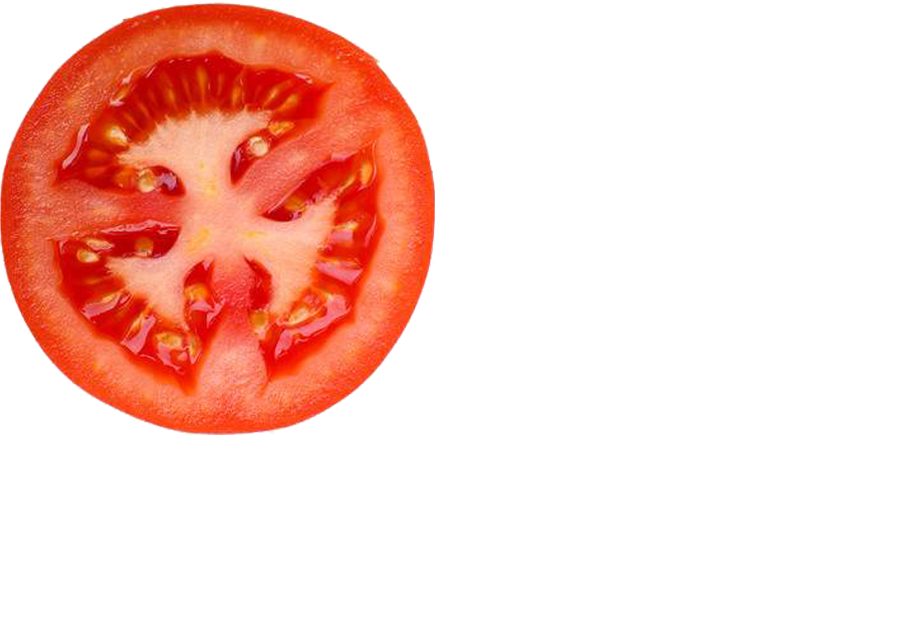
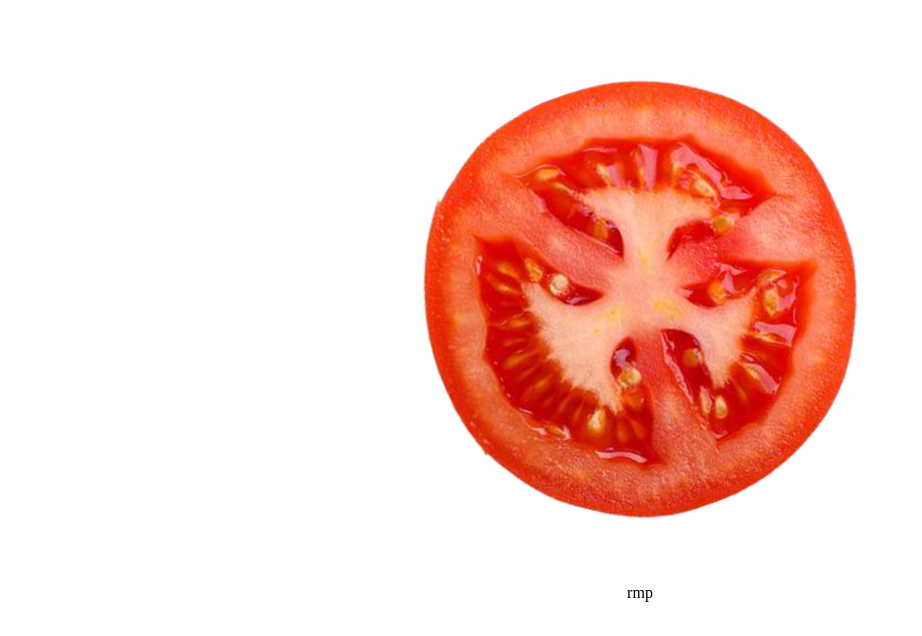
Before and after one commit to Vuurvos1/tomatoSpinner, a plain HTML site: page index.html in a window 1280 px wide. Shown: the whole page, without its empty margins (0-922 px from the left). Drawn offline with Linux system fonts and the light colour scheme.

Commit message:
making the tomato spinni

```diff
--- a/css/style.css
+++ b/css/style.css
@@ -2,3 +2,27 @@
     margin: 0;
     padding: 0;
 }
+
+main {
+    box-sizing: border-box;
+    width: 100vw;
+    padding: 0 1rem;
+    margin: 5rem auto;
+
+    text-align: center;
+}
+
+#tomatoContainer {
+    width: fit-content;
+    margin: 0 auto 4rem auto;
+    user-select: none;
+}
+
+#tomato {
+    pointer-events: none;
+
+    width: 100%;
+    height: 100%;
+    max-width: 100vw;
+    transform-origin: 50% 50%;
+}
--- a/index.html
+++ b/index.html
@@ -1,25 +1,25 @@
 <!DOCTYPE html>
 <html lang="en">
+
 <head>
     <meta charset="UTF-8">
-    <title>Document</title>
+    <title>Tomato Spin</title>
     <link rel="stylesheet" href="css/style.css">
     <meta name="viewport" content="width=device-width, initial-scale=1.0">
 </head>
+
 <body>
-    <header>
-
-    </header>
 
     <main>
-        <img src="img/tomatoSlice.png" alt="Juicy tomato slice">
+        <div id="tomatoContainer">
+            <img id="tomato" src="img/tomatoSlice.png" alt="Juicy tomato slice">
+            <!-- <div id="tomato"> </div> -->
+        </div>
+
+        <p>rmp</p>
     </main>
-
-    <footer>
-
-    </footer>
-
 
     <script src="js/script.js"></script>
 </body>
+
 </html>
--- a/js/script.js
+++ b/js/script.js
@@ -0,0 +1,39 @@
+const tomato = document.querySelector('#tomato');
+const tomatoContainer = document.querySelector('#tomatoContainer');
+let minClickDelay = 1000 / 12;
+let lastClickDate = new Date();
+let angle = 0;
+let anglePlus = 2;
+let clicks = 0;
+
+// Set functions to loop here (25x per second)
+window.setInterval(() => {
+    // testing()
+    rotateTomato();
+}, 40);
+
+tomatoContainer.addEventListener('click', () => {
+    let now = new Date();
+    // Prevent spam
+    if (now.getTime() - lastClickDate.getTime() < minClickDelay) {
+        console.log('no clickie :<')
+        return;
+    }
+    lastClickDate = now;
+
+    anglePlus++;
+
+    // clicks++;
+    // console.log(clicks)
+});
+
+
+function testing() {
+    console.log('test test');
+}
+
+function rotateTomato() {
+    angle += anglePlus;
+    // angle++;
+    tomato.style.transform = `rotate(${angle}deg)`;
+}
```
Also changed, not shown: 1 other file.
